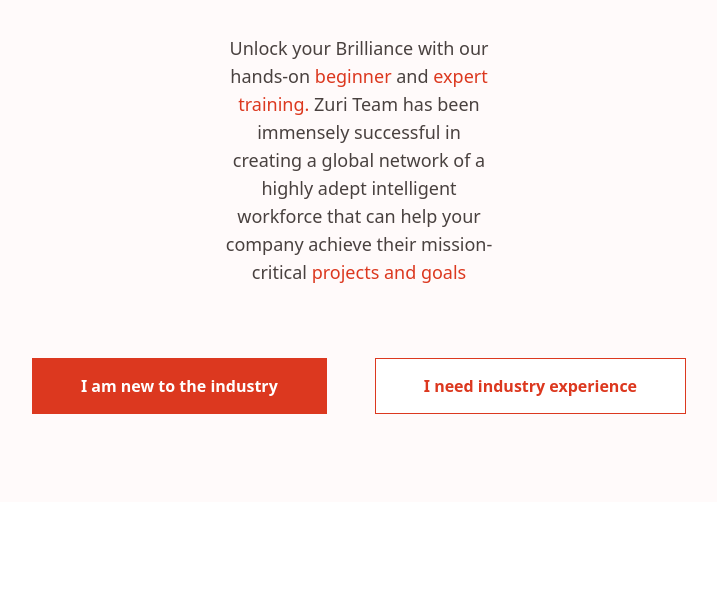
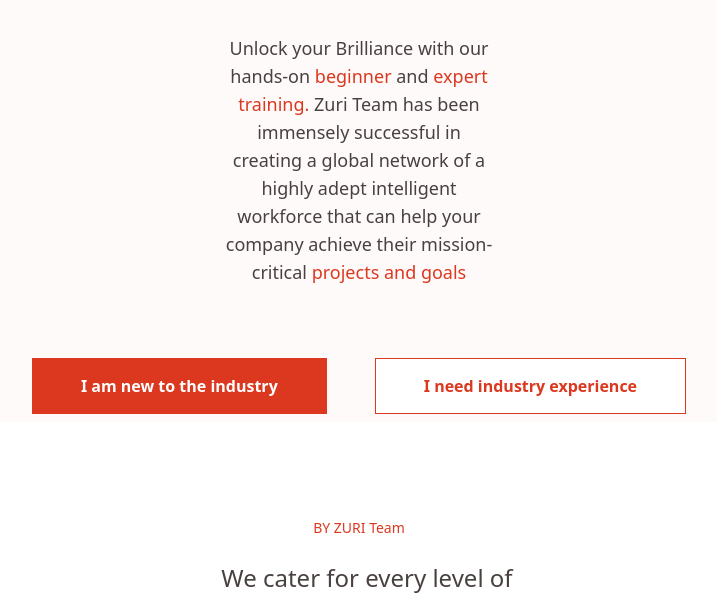
Before and after one commit to AdesuwaTessy/zuriTask, a plain HTML site: page index.html in a window 1280 px wide. Shown: the part 217-812 px from the top of the page, without its empty margins (281-998 px from the left). Drawn offline with nearby package versions, Linux system fonts and the light colour scheme.

Commit message:
first-commit

```diff
--- a/index.html
+++ b/index.html
@@ -31,7 +31,7 @@
 </head>
 <body>
     <main class=" bg-snow">
-        <div class="container mx-auto pb-20">
+        <div class="container mx-auto pb-22">
             <div class="mx-auto p-8">
                 <img class="mx-auto pt-10" src="image/zuri-logo-full.svg" alt="">
             </div>
```
